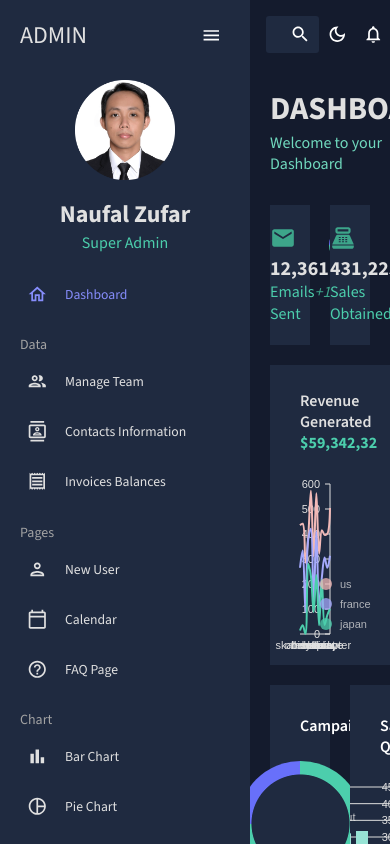
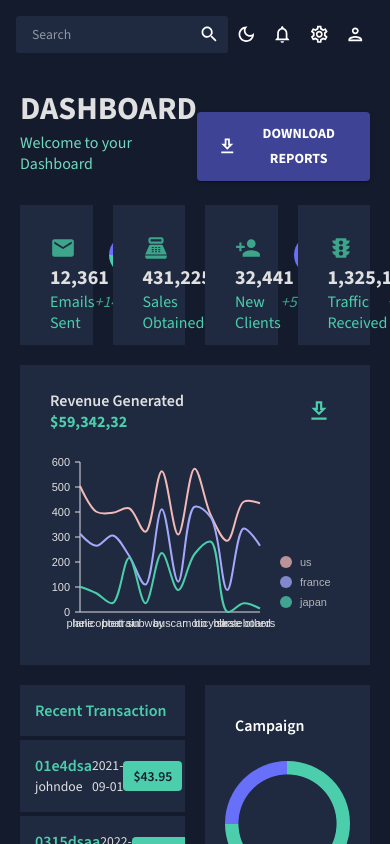
Before and after one commit to naufalzs/mui-admin-dashboard, a React (Vite) app: page / in a window 390 px wide. Built offline with nearby package versions, Linux system fonts and the light colour scheme.

Commit message:
feat(responsive): set responsive for tablet and laptop

```diff
--- a/src/components/common/GeoChart.jsx
+++ b/src/components/common/GeoChart.jsx
@@ -1,4 +1,4 @@
-import { useTheme } from "@mui/material";
+import { useMediaQuery, useTheme } from "@mui/material";
 import { tokens } from "@/src/theme";
 import { ResponsiveChoropleth } from "@nivo/geo";
 import { mockGeographyData as data } from "@/src/data/mockData";
@@ -7,6 +7,7 @@ import { geoFeatures } from "@/src/data/mockGeoFeatures";
 export default function GeoChart({ isDashboard = false }) {
   const theme = useTheme();
   const colors = tokens(theme.palette.mode);
+  const isTabletOnly = useMediaQuery((theme) => theme.breakpoints.down("lg"));
 
   return (
     <ResponsiveChoropleth
@@ -24,7 +25,7 @@ export default function GeoChart({ isDashboard = false }) {
       unknownColor="#666666"
       label="properties.name"
       valueFormat=".2s"
-      projectionScale={isDashboard ? 40 : 150}
+      projectionScale={isDashboard ? 40 : isTabletOnly ? 100 : 150}
       projectionTranslation={isDashboard ? [0.49, 0.6] : [0.5, 0.5]}
       projectionRotation={[0, 0, 0]}
       borderWidth={1.5}
--- a/src/components/common/StatBox.jsx
+++ b/src/components/common/StatBox.jsx
@@ -1,35 +1,50 @@
-import { Box, Typography, useTheme } from "@mui/material";
+import { Box, Typography, useMediaQuery, useTheme } from "@mui/material";
 import { tokens } from "@/src/theme";
 import ProgressCircle from "./ProgressCircle";
 
 export default function StatBox({ title, subtitle, icon, progress, increase }) {
   const theme = useTheme();
   const colors = tokens(theme.palette.mode);
+  const isTabletOnly = useMediaQuery((theme) => theme.breakpoints.only("sm"));
 
   return (
-    <Box width="100%" m="0 30px">
+    <Box
+      height="100%"
+      width="100%"
+      display="flex"
+      flexDirection="column"
+      justifyContent="flex-start"
+      p={isTabletOnly ? "20px" : "30px"}
+    >
       <Box display="flex" justifyContent="space-between">
         <Box>
           {icon}
-          <Typography variant="h4" fontWeight="bold" color={colors.grey[100]}>
+          <Typography
+            variant={isTabletOnly ? "h5" : "h4"}
+            fontWeight="bold"
+            color={colors.grey[100]}
+          >
             {title}
           </Typography>
         </Box>
 
         <Box>
-          <ProgressCircle progress={progress} />
+          <ProgressCircle
+            progress={progress}
+            size={isTabletOnly ? "30" : "40"}
+          />
         </Box>
       </Box>
 
       <Box display="flex" justifyContent="space-between">
         <Typography
-          variant="h5"
+          variant={isTabletOnly ? "h6" : "h5"}
           color={colors.greenAccent[500]}
         >
           {subtitle}
         </Typography>
         <Typography
-          variant="h5"
+          variant={isTabletOnly ? "h6" : "h5"}
           fontStyle="italic"
           color={colors.greenAccent[600]}
         >
--- a/src/components/page/dashboard/index.jsx
+++ b/src/components/page/dashboard/index.jsx
@@ -1,4 +1,11 @@
-import { Box, Button, IconButton, Typography, useTheme } from "@mui/material";
+import {
+  Box,
+  Button,
+  IconButton,
+  Typography,
+  useMediaQuery,
+  useTheme,
+} from "@mui/material";
 import Header from "../../common/Header";
 import { tokens } from "@/src/theme";
 import {
@@ -18,6 +25,7 @@ import GeoChart from "../../common/GeoChart";
 export default function Dashboard() {
   const theme = useTheme();
   const colors = tokens(theme.palette.mode);
+  const isTablet = useMediaQuery((theme) => theme.breakpoints.down("lg"));
 
   return (
     <Box>
@@ -128,7 +136,7 @@ export default function Dashboard() {
 
         {/* Row 2 */}
         <Box
-          gridColumn="span 8"
+          gridColumn={isTablet ? "span 12" : "span 8"}
           gridRow="span 2"
           backgroundColor={colors.primary[400]}
         >
@@ -172,7 +180,7 @@ export default function Dashboard() {
 
         {/* transaction */}
         <Box
-          gridColumn="span 4"
+          gridColumn={isTablet ? "span 6" : "span 4"}
           gridRow="span 2"
           backgroundColor={colors.primary[400]}
           overflow="auto"
@@ -231,7 +239,7 @@ export default function Dashboard() {
 
         {/* Row 3 */}
         <Box
-          gridColumn="span 4"
+          gridColumn={isTablet ? "span 6" : "span 4"}
           gridRow="span 2"
           backgroundColor={colors.primary[400]}
           p="30px"
@@ -258,7 +266,7 @@ export default function Dashboard() {
         </Box>
 
         <Box
-          gridColumn="span 4"
+          gridColumn={isTablet ? "span 6" : "span 4"}
           gridRow="span 2"
           backgroundColor={colors.primary[400]}
         >
@@ -275,7 +283,7 @@ export default function Dashboard() {
         </Box>
 
         <Box
-          gridColumn="span 4"
+          gridColumn={isTablet ? "span 6 " : "span 4"}
           gridRow="span 2"
           backgroundColor={colors.primary[400]}
           p="30px"
--- a/src/components/page/global/Sidebar.jsx
+++ b/src/components/page/global/Sidebar.jsx
@@ -13,7 +13,7 @@ import {
   ReceiptOutlined,
   TimelineOutlined,
 } from "@mui/icons-material";
-import { Box, IconButton, Typography, useTheme } from "@mui/material";
+import { Box, IconButton, Typography, useMediaQuery, useTheme } from "@mui/material";
 import { useState } from "react";
 import { Menu, MenuItem, Sidebar as SidebarContainer } from "react-pro-sidebar";
 import { Link, useLocation } from "react-router-dom";
@@ -51,10 +51,15 @@ const Item = ({ title, to, icon }) => {
 export default function Sidebar() {
   const theme = useTheme();
   const colors = tokens(theme.palette.mode);
-  const [isCollapsed, setIsCollapsed] = useState(false);
+  const isTablet = useMediaQuery((theme)=> theme.breakpoints.down("lg"))
+  const isTabletOnly = useMediaQuery((theme)=> theme.breakpoints.only("sm"))
+
+  const [isCollapsed, setIsCollapsed] = useState(isTablet ? true : false);
+
 
   return (
     <SidebarContainer
+      breakPoint="sm"
       collapsed={isCollapsed}
       backgroundColor={colors.primary[400]}
       style={{ border: "none" }}
@@ -76,7 +81,7 @@ export default function Sidebar() {
       >
         {/* Title and Menu Toggler */}
         <MenuItem
-          onClick={() => setIsCollapsed(!isCollapsed)}
+          onClick={isTabletOnly ? undefined : () => setIsCollapsed(!isCollapsed)}
           icon={isCollapsed ? <MenuIcon /> : undefined}
           style={{
             margin: "10px 0 20px",
@@ -95,7 +100,7 @@ export default function Sidebar() {
               >
                 Admin
               </Typography>
-              <IconButton onClick={() => setIsCollapsed(!isCollapsed)}>
+              <IconButton onClick={isTabletOnly ? undefined : () => setIsCollapsed(!isCollapsed)}>
                 <MenuIcon />
               </IconButton>
             </Box>
```
